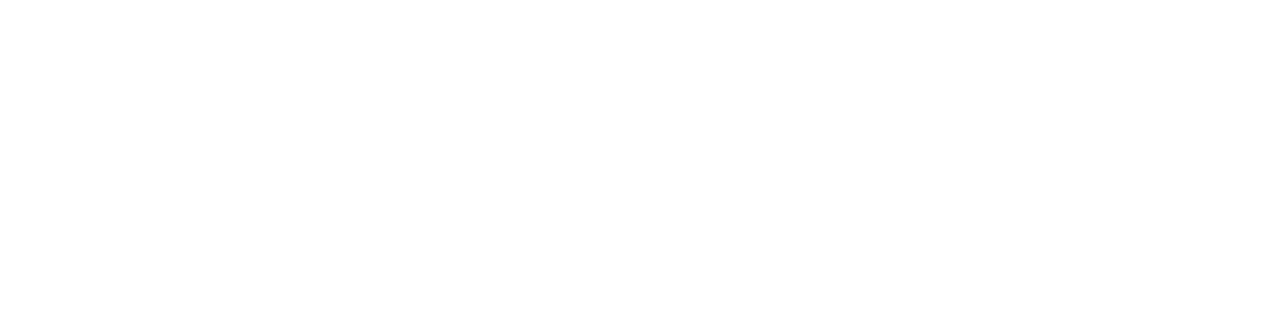
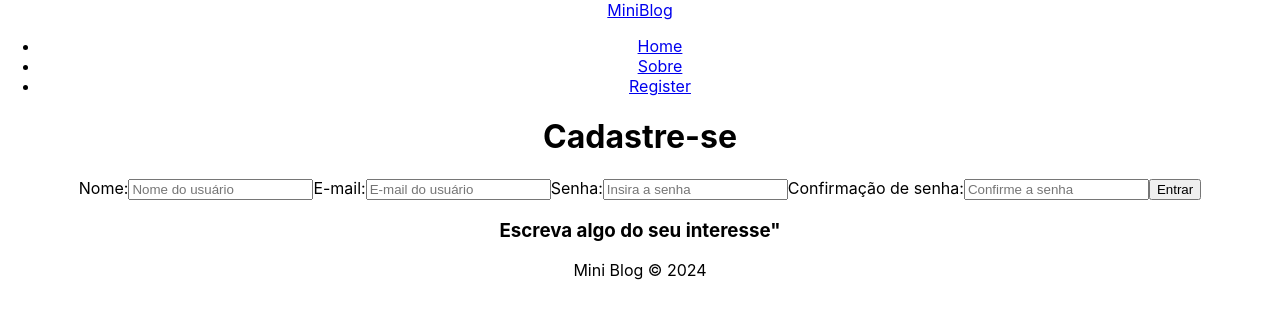
Before and after one commit to raffa-raffa/myblog, a React (Create React App) app: page /Register in a window 1280 px wide. Before the commit this address had no page. Shown: the top 318 px of the page. Built offline with nearby package versions, Linux system fonts and the light colour scheme.

Commit message:
chore: :construction: Criando page de cadastro

```diff
--- a/src/App.js
+++ b/src/App.js
@@ -1,18 +1,24 @@
 import './App.css';
 import { BrowserRouter, Routes, Route } from 'react-router-dom'
-import Home from './Home/Home';
-import About from './About/About';
+import Home from './pages/Home/Home';
+import About from './pages/About/About';
+import Register from './pages/Register/Register';
+import Navbar from './components/Navbar';
+import Footer from './components/Footer';
 
 function App() {
   return (
     <div className="App">
       <BrowserRouter>
+      <Navbar/>
       <div className="container">
         <Routes>
           <Route path="/" element={<Home/>}/>
           <Route path="/about" element={<About/>}/>
+          <Route path="/Register" element={<Register/>}/>
         </Routes>
       </div>
+      <Footer/>
       </BrowserRouter>
     </div>
   );
--- /dev/null
+++ b/src/pages/Register/Register.js
@@ -0,0 +1,53 @@
+import styles from "./Register.module.css";
+
+const Register = () => {
+
+
+  return (
+    <div className={styles.register}>
+      <h1>Cadastre-se</h1>
+      <form >
+        <label>
+          <span>Nome:</span>
+          <input
+            type="text"
+            name="displayName"
+            required
+            placeholder="Nome do usuário"
+          />
+        </label>
+        <label>
+          <span>E-mail:</span>
+          <input
+            type="email"
+            name="email"
+            required
+            placeholder="E-mail do usuário"
+          />
+        </label>
+        <label>
+          <span>Senha:</span>
+          <input
+            type="password"
+            name="password"
+            required
+            placeholder="Insira a senha"
+          />
+        </label>
+        <label>
+          <span>Confirmação de senha:</span>
+          <input
+            type="password"
+            name="confirmPassword"
+            required
+            placeholder="Confirme a senha"
+          />
+        </label>
+        <button className="btn">Entrar</button>
+
+      </form>
+    </div>
+  );
+};
+
+export default Register;
--- /dev/null
+++ b/src/pages/Register/Register.module.css
@@ -0,0 +1,7 @@
+.register {
+    text-align: center;
+  }
+
+  .register p {
+    color: #aaa;
+  }
```
Also changed, not shown: src/pages/About/About.js (renamed from src/About/About.js), src/pages/About/About.module.css (added), src/pages/Home/Home.js (renamed from src/Home/Home.js), src/pages/Home/Home.module.css (added).
